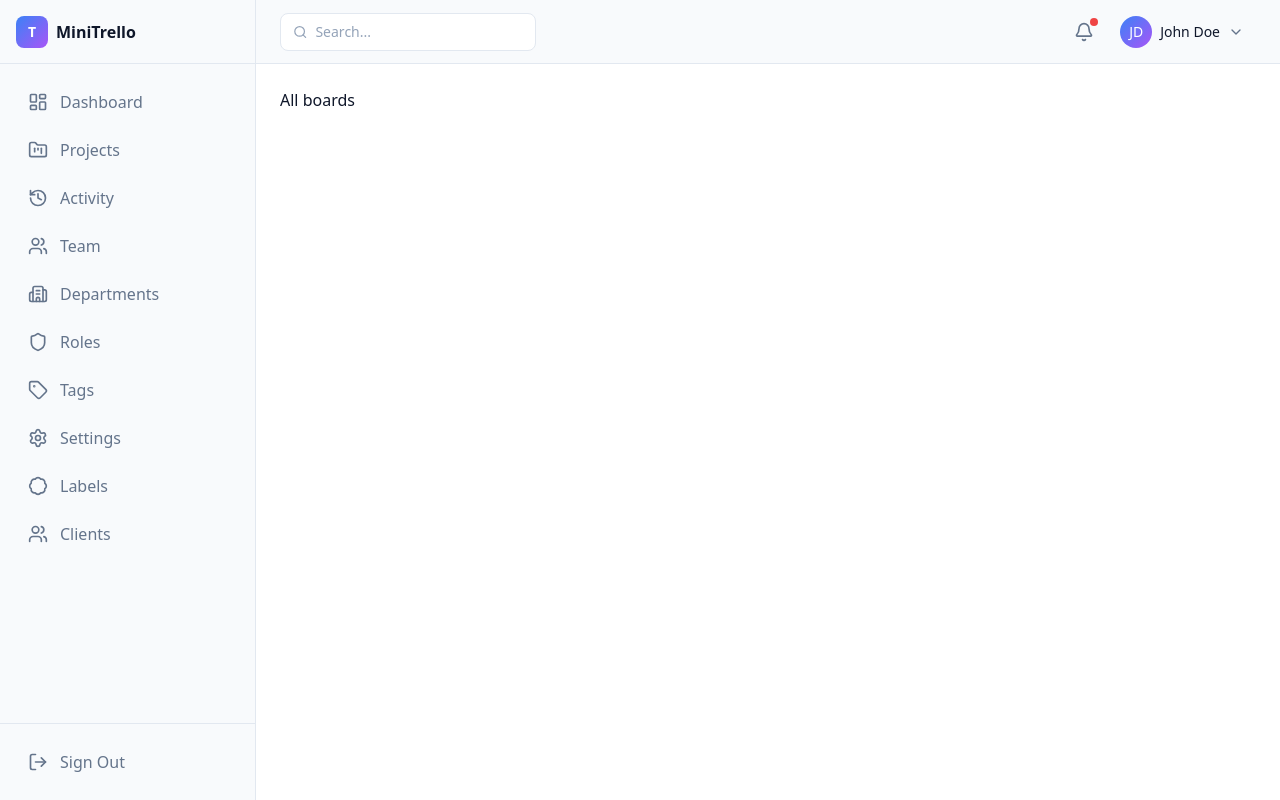
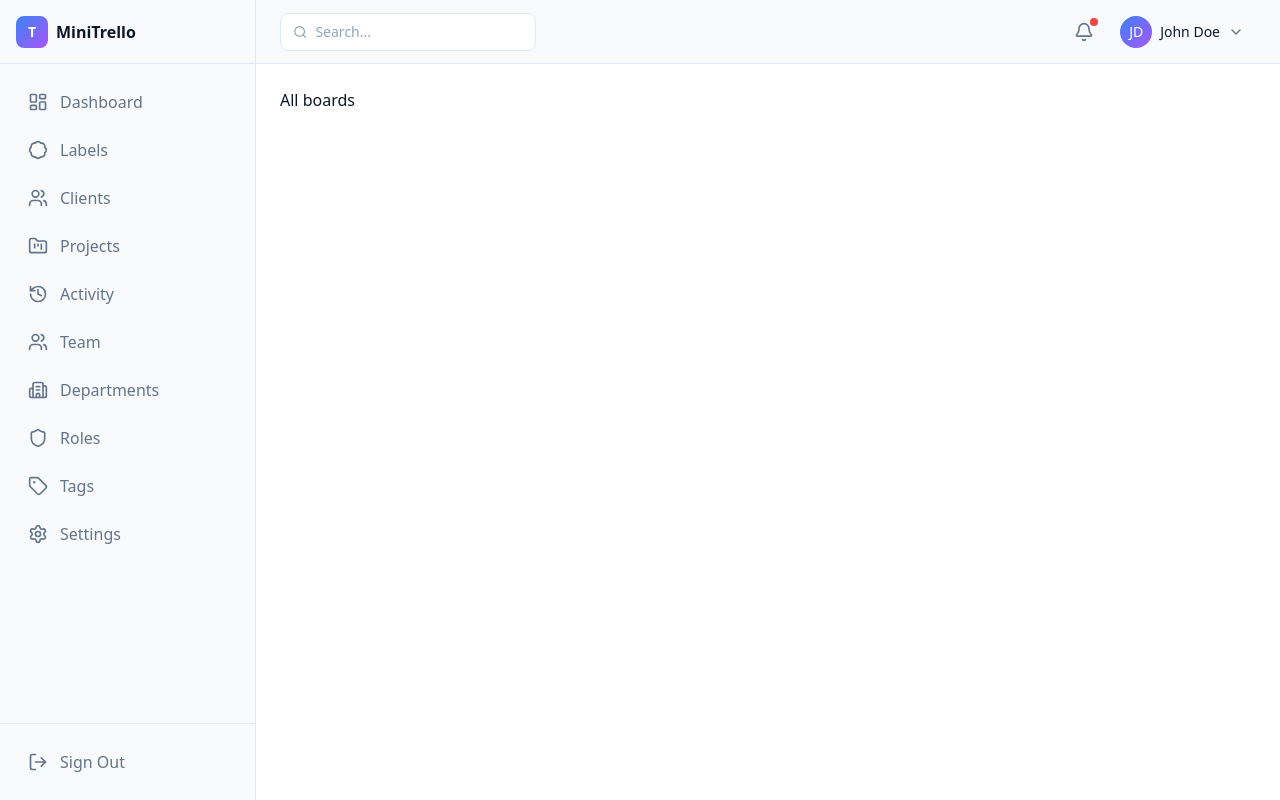
Before and after one commit to parbatsubedi/mini-trello, a React (Vite) app: page /boards in a window 1280 px wide. Built offline with nearby package versions, Linux system fonts and the light colour scheme; no server answers.

Commit message:
fix: rearrangement of menus in sidebar

```diff
--- a/src/layouts/AuthLayout.layout.tsx
+++ b/src/layouts/AuthLayout.layout.tsx
@@ -23,6 +23,8 @@ import { authService } from '../services/auth.service'
 
 const navItems = [
   { icon: LayoutDashboard, label: 'Dashboard', path: '/dashboard' },
+  {icon: Badge, label: 'Labels', path: '/labels' },
+  {icon: Users, label: 'Clients', path: '/clients' },
   { icon: FolderKanban, label: 'Projects', path: '/projects' },
   { icon: History, label: 'Activity', path: '/activity' },
   { icon: Users, label: 'Team', path: '/team' },
@@ -30,8 +32,6 @@ const navItems = [
   { icon: Shield, label: 'Roles', path: '/roles' },
   { icon: Tag, label: 'Tags', path: '/tags' },
   { icon: Settings, label: 'Settings', path: '/settings' },
-  {icon: Badge, label: 'Labels', path: '/labels' },
-  {icon: Users, label: 'Clients', path: '/clients' }
 ]
 
 export default function AuthLayout({ children }: PropsWithChildren) {
```
